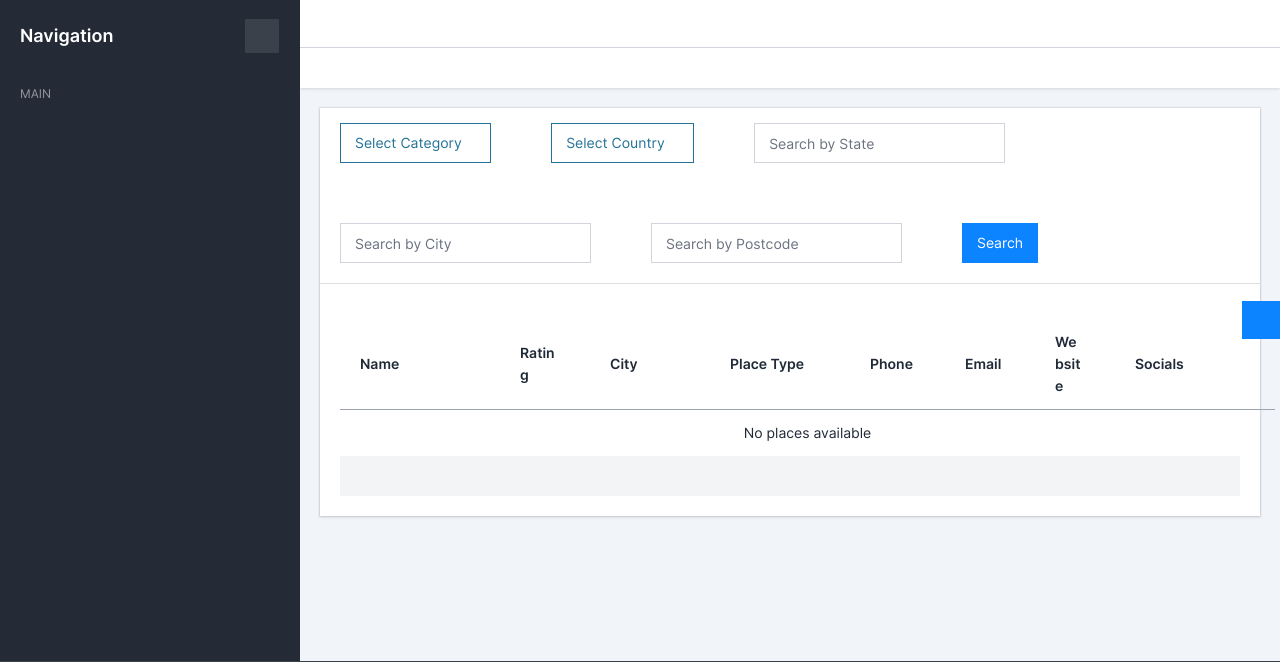
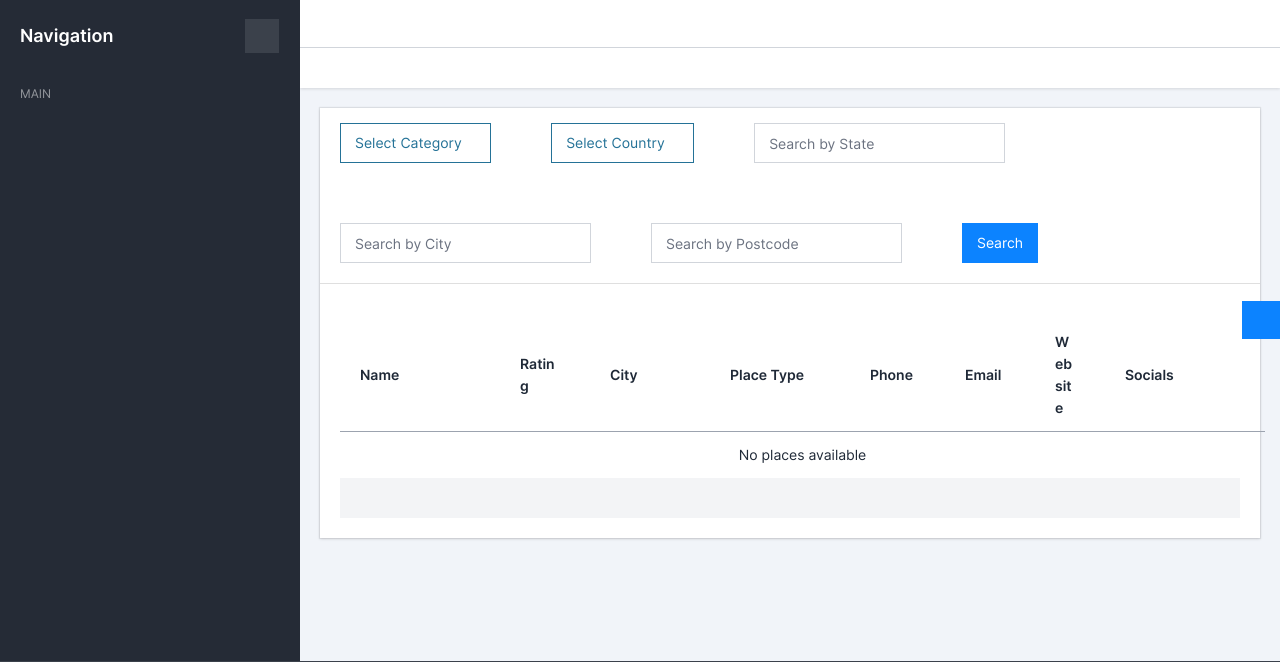
Before and after one commit to denischmkh/googlemaps, a Django app: template googlemaps/main_app/templates/list_place.html in a window 1280 px wide. Shown: the part 80-742 px from the top of the page. Run offline with Django 5.2, Linux system fonts and the light colour scheme; the template is opened without the code that fills it, so the values that code supplies are empty; some libraries are stand-ins or nearby versions; some web fonts are replaced.

```diff
--- a/googlemaps/main_app/templates/components/list_place_template.html
+++ b/googlemaps/main_app/templates/components/list_place_template.html
@@ -8,7 +8,7 @@
         <th style="width: 140px;" class="text-start">Place Type</th>
         <th style="width: 95px;" class="text-start">Phone</th>
         <th style="width: 90px;" class="text-start">Email</th>
-        <th style="width: 80px;" class="text-start">Website</th>
+        <th style="width: 70px;" class="text-start">Website</th>
         <th style="width: 160px;" class="text-start">Socials</th>
     </tr>
 </thead>
```
